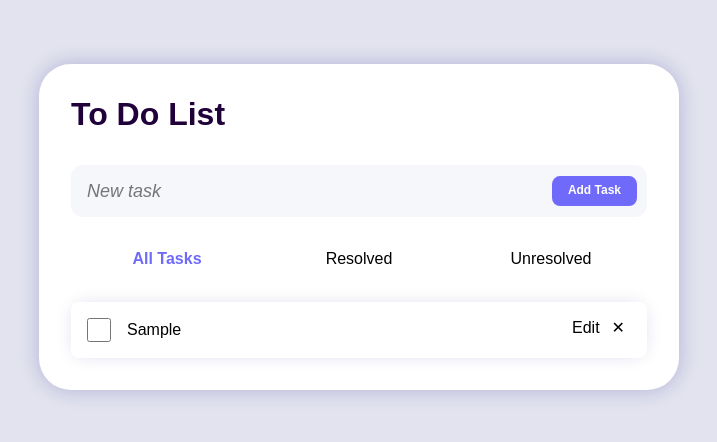
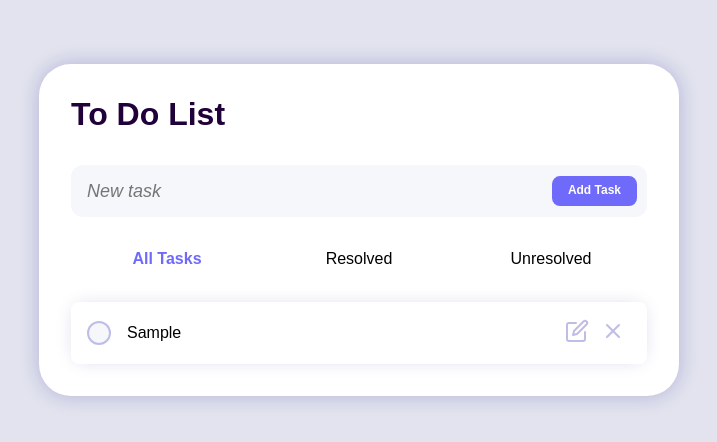
Before and after one commit to wilbertcaba/to-do-app, a React (Create React App) app: page / in a window 1280 px wide. Both pictures are taken after typing "Sample" into the empty fields and a click on the input "Add Task". Shown: the top 442 px of the page, without its empty margins (281-998 px from the left). Built offline with nearby package versions, Linux system fonts and the light colour scheme.

Commit message:
Implemented Feather icons and styled checbox

```diff
--- a/package.json
+++ b/package.json
@@ -10,6 +10,7 @@
     "normalize.css": "^8.0.1",
     "react": "^18.2.0",
     "react-dom": "^18.2.0",
+    "react-feather": "^2.0.10",
     "react-scripts": "5.0.1",
     "web-vitals": "^2.1.4"
   },
--- a/src/Components/ToDoItem/ToDoItem.css
+++ b/src/Components/ToDoItem/ToDoItem.css
@@ -1,7 +1,5 @@
 .to-do-item {
     padding: 16px;
-    /* background-color: #eee; */
-    /* box-shadow: 0 0 8px 0 rgba(0,0,0,0.15); */
     box-shadow: 0 0 20px -6px rgb(12 7 141 / 22%);
     display: flex;
     justify-content: space-between;
@@ -10,7 +8,6 @@
     transition: 0.3s;
     position: relative;
     z-index: 2;
-    order: 1;
 }
 
 .to-do-item:hover {
@@ -21,34 +18,96 @@
     z-index: 1;
 }
 
+.to-do-item:hover svg {
+    stroke: #6f6afa;
+    transition: 0.3s;
+}
+
 .to-do-item p {
     margin: 0;
 }
 
-.to-do-item,
+
 .to-do-item button {
     cursor: pointer;
 }
+
 
 .to-do-item button {
     border: none;
     background: none;
 }
 
+.to-do-item button svg {
+    stroke: #bebde7;
+}
+
 .to-do-item-status {
     display: flex;
+    flex-grow: 1;
     align-items: flex-start;
+    position: relative;
+    padding-left: 40px;
+    min-height: 30px;
+    user-select: none;
 }
 
 .to-do-item-status p {
     align-self: center;
-    padding: 0 16px;
 }
 
-.to-do-item-status input {
+.checkbox-container input[type='checkbox'] {
+    position: absolute;
+    width: 0;
+    height: 0;
+    cursor: pointer;
+    opacity: 0;
+}
+
+.checkbox-container .checkmark {
+    position: absolute;
+    top: 3px;
+    left: 0;
     width: 24px;
     height: 24px;
-    flex: 1 0 24px;
-    margin: 0;
-    border: 1px solid #eee;
+    border-radius: 50px;
+    background-color: #f5f7fb;
+    transition: 0.3s;
+    border: 2px solid #bebde7;
+    cursor: pointer;
 }
+
+.to-do-item:hover input[type='checkbox'] ~ .checkmark {
+    background-color: #eceef1;
+}
+
+.checkbox-container input:checked ~ .checkmark {
+    background-color: #6f6afa !important;
+    border-color: #6f6afa;
+}
+
+.checkmark:after {
+    content: "";
+    position: absolute;
+    display: none;
+}
+
+.to-do-item-status input:checked~.checkmark:after {
+    display: block;
+}
+
+.to-do-item-status .checkmark:after {
+    left: 7px;
+    top: 4px;
+    width: 3px;
+    height: 8px;
+    border: solid white;
+    border-width: 0 2px 2px 0;
+    transform: rotate(45deg);
+}
+
+.to-do-item-controls {
+    flex: 0 0 80px;
+    display: flex;
+    justify-content: flex-end;
+}
--- a/src/Components/ToDoItem/ToDoItem.js
+++ b/src/Components/ToDoItem/ToDoItem.js
@@ -1,5 +1,6 @@
 import React, { useState, useEffect } from 'react';
 import './ToDoItem.css';
+import { X, Edit } from 'react-feather';
 
 export const ToDoItem = (props) => {
     const [isEditing, setIsEditing] = useState(false);
@@ -47,7 +48,7 @@ export const ToDoItem = (props) => {
 
     const viewEditTask = (
         <form className='btn-input-absolute' onSubmit={handleEditTask}>
-            <input id={props.id} type='text' placeholder='New task name' value={newTaskName} onChange={handleNewTaskName}/>
+            <input id={props.id} type='text' placeholder={props.taskName} value={newTaskName} onChange={handleNewTaskName}/>
             <input type='submit' value='Edit Task' />
         </form>
     );
@@ -55,12 +56,15 @@ export const ToDoItem = (props) => {
     const viewTask = (
         <div id={props.id} className='to-do-item' style={props.resolved ? resolvedContainer : null}>
             <div className='to-do-item-status'>
-                <input type='checkbox' onChange={taskResolved} checked={props.resolved ? true : false}/>
+                <label className='checkbox-container'>
+                    <input type='checkbox' onChange={taskResolved} checked={props.resolved ? true : false}/>
+                    <span className='checkmark'></span>
+                </label>
                 <p style={props.resolved ? resolved : null}>{props.taskName}</p>
             </div>
-            <div>
-                <button type='button' onClick={openTaskEdit}>Edit</button>
-                <button type='button' onClick={taskRemove}>&#x2715;</button>
+            <div className='to-do-item-controls'>
+                <button type='button' onClick={openTaskEdit}><Edit /></button>
+                <button type='button' onClick={taskRemove}> <X /> </button>
             </div>
         </div>
     );
```
Also changed, not shown: 1 other file (tests, documents, lock files or other folders).
